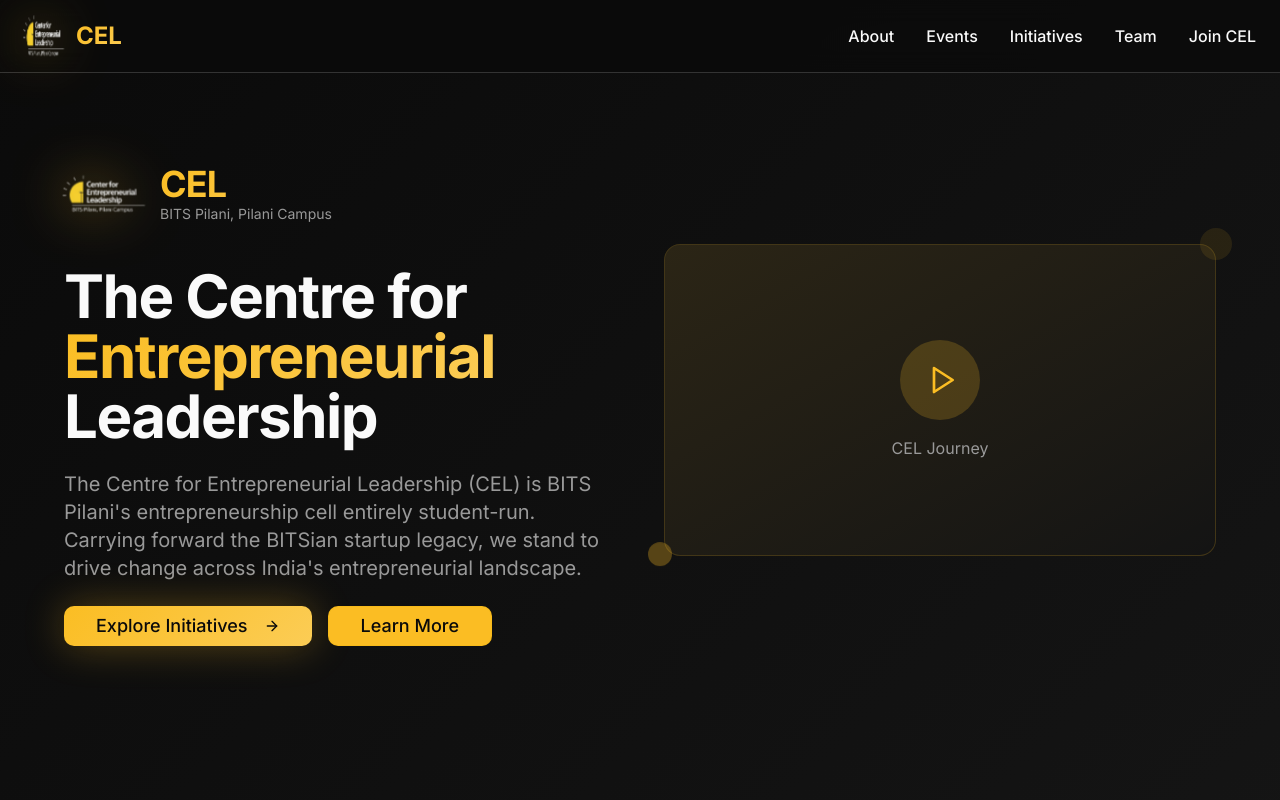
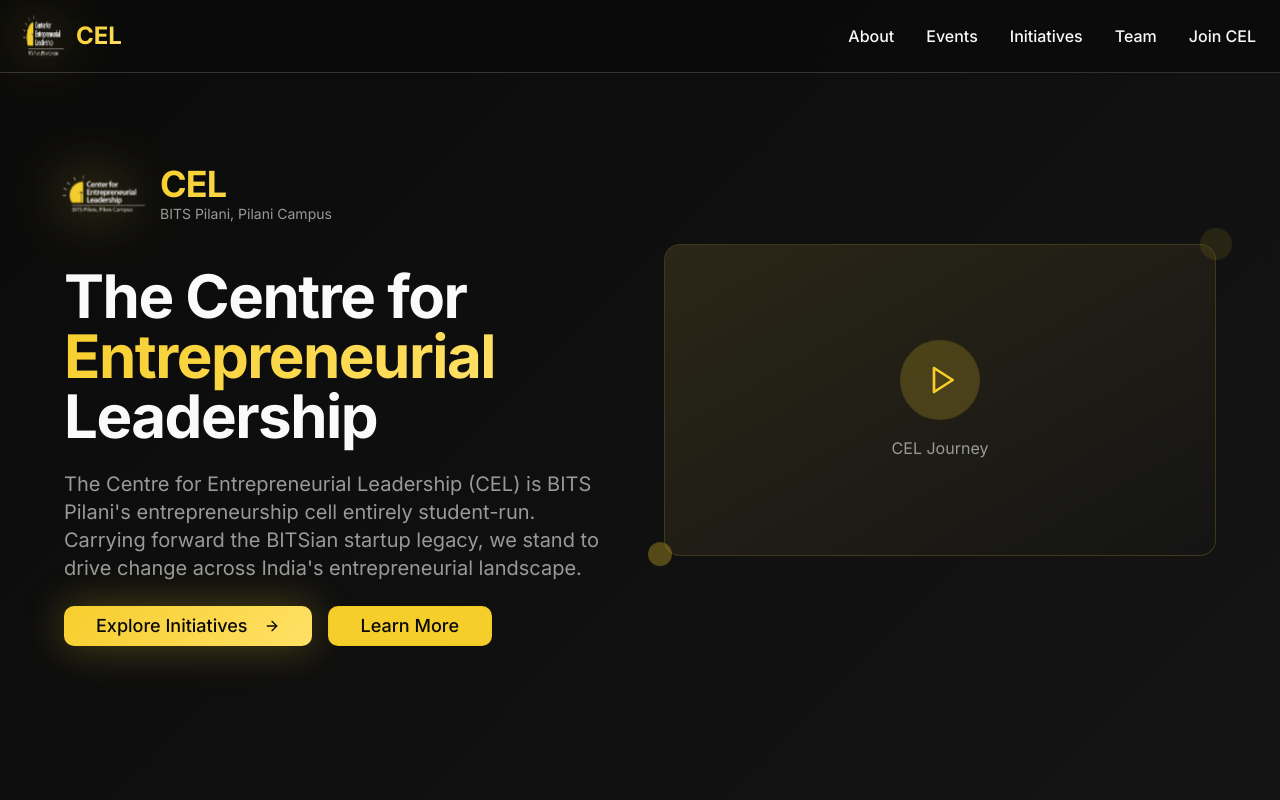
Before and after one commit to atharv2285/celwebsite, a React (Vite) app: page / in a window 1280 px wide. Shown: the top 800 px of the page. Built offline with nearby package versions, Linux system fonts and the light colour scheme; the HTML template or start-up script is replaced by a standard one.

Commit message:
Update index.css

```diff
--- a/src/index.css
+++ b/src/index.css
@@ -12,10 +12,10 @@
     --surface: 0 0% 8%;
     --surface-elevated: 0 0% 12%;
 
-    /* Yellow Brand Accent */
-    --yellow: 43 96% 56%;
-    --yellow-glow: 43 96% 66%;
-    --yellow-muted: 43 86% 46%;
+    /* Yellow Brand Accent - Updated to #F4CE2F */
+    --yellow: 48 92% 57%;
+    --yellow-glow: 48 100% 70%;
+    --yellow-muted: 48 86% 50%;
 
     /* Interactive Elements */
     --card: 0 0% 8%;
@@ -25,7 +25,7 @@
     --popover: 0 0% 8%;
     --popover-foreground: 0 0% 98%;
 
-    --primary: 43 96% 56%;
+    --primary: 48 92% 57%;
     --primary-foreground: 0 0% 4%;
 
     --secondary: 0 0% 16%;
@@ -34,7 +34,7 @@
     --muted: 0 0% 16%;
     --muted-foreground: 0 0% 60%;
 
-    --accent: 43 96% 56%;
+    --accent: 48 92% 57%;
     --accent-foreground: 0 0% 4%;
 
     --destructive: 0 72% 51%;
@@ -42,7 +42,7 @@
 
     --border: 0 0% 20%;
     --input: 0 0% 16%;
-    --ring: 43 96% 56%;
+    --ring: 48 92% 57%;
 
     --radius: 0.75rem;
 
@@ -55,19 +55,12 @@
     --transition-bounce: all 0.4s cubic-bezier(0.68, -0.55, 0.265, 1.55);
 
     --sidebar-background: 0 0% 98%;
-
     --sidebar-foreground: 240 5.3% 26.1%;
-
     --sidebar-primary: 240 5.9% 10%;
-
     --sidebar-primary-foreground: 0 0% 98%;
-
     --sidebar-accent: 240 4.8% 95.9%;
-
     --sidebar-accent-foreground: 240 5.9% 10%;
-
     --sidebar-border: 220 13% 91%;
-
     --sidebar-ring: 217.2 91.2% 59.8%;
   }
 
```
